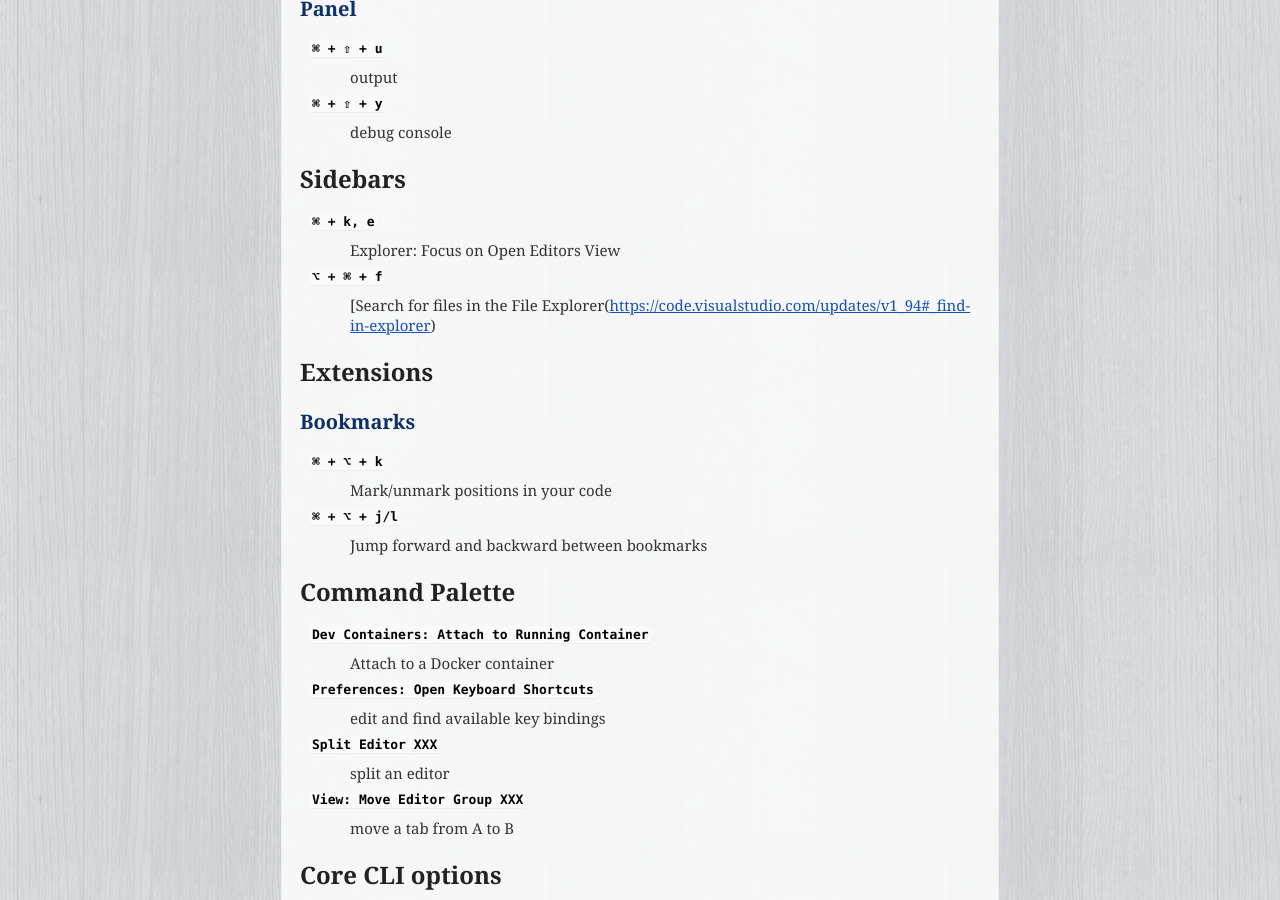
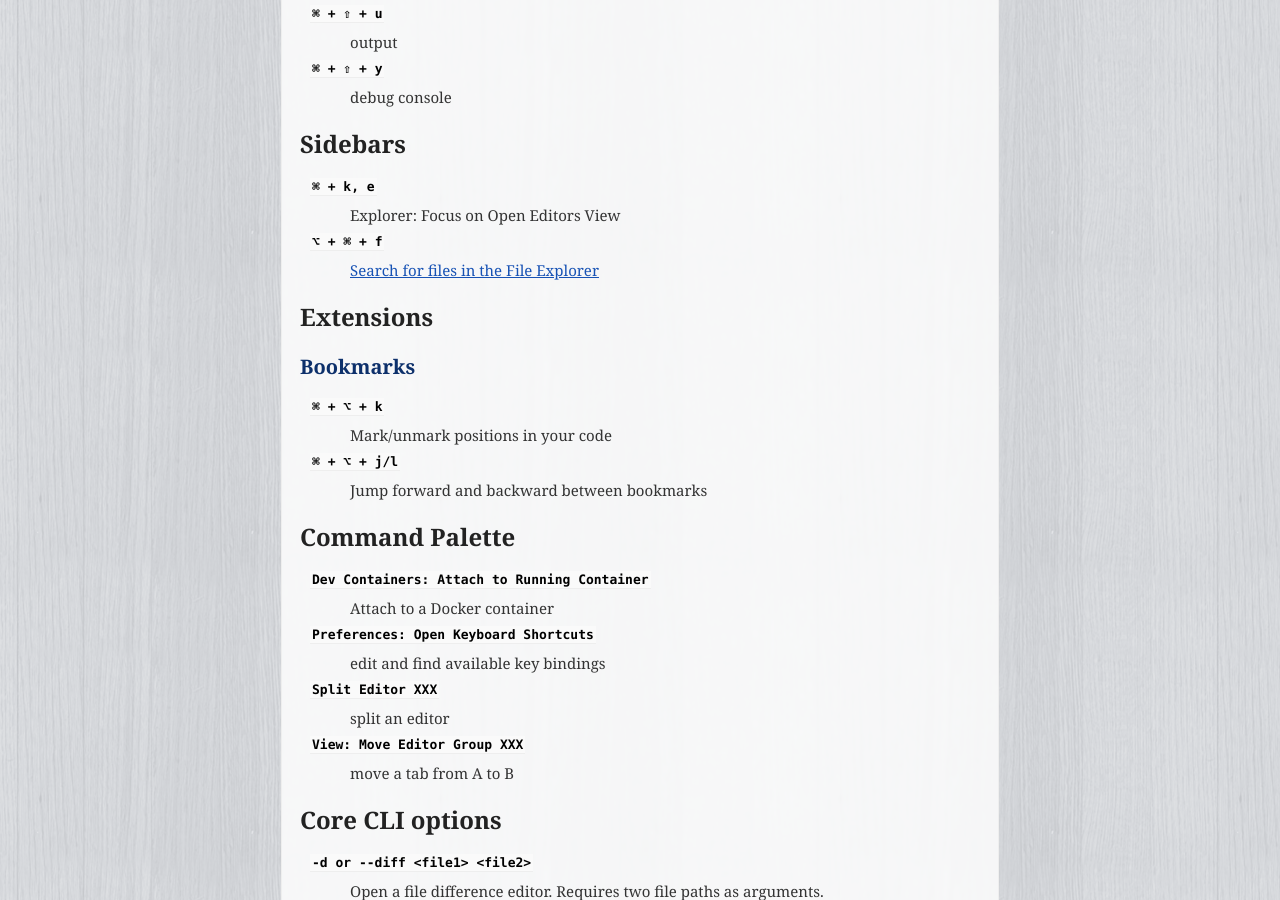
Before and after one commit to uraitakahito/shortcuts, a Sphinx documentation site: the page built from source/vscode.rst, in a window 1280 px wide and 900 px high, scrolled down 1946 px. Built offline with Sphinx 7.4.7, drawn with Linux system fonts in a browser that asks for light colours; some of the changed text lies outside the part shown.

Commit message:
Fix formatting of links in vscode.rst for better readability

```diff
--- a/source/vscode.rst
+++ b/source/vscode.rst
@@ -24,9 +24,7 @@
    go to line
 
 ``⇧ + ⌘ + \``
-   Bracket matching
-
-https://code.visualstudio.com/docs/editor/editingevolved#_bracket-matching
+   `Bracket matching <https://code.visualstudio.com/docs/editor/editingevolved#_bracket-matching>`_
 
 multi-cursor / Selection
 =========================
@@ -112,7 +110,7 @@
    Explorer: Focus on Open Editors View
 
 ``⌥ + ⌘ + f``
-   [Search for files in the File Explorer(https://code.visualstudio.com/updates/v1_94#_find-in-explorer)
+   `Search for files in the File Explorer <https://code.visualstudio.com/updates/v1_94#_find-in-explorer>`_
 
 Extensions
 =========================
```
